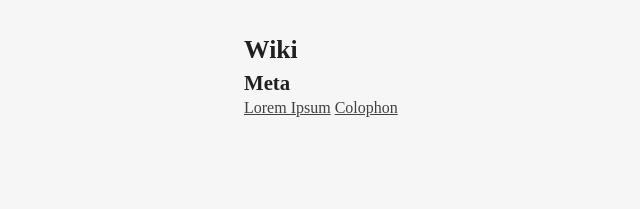
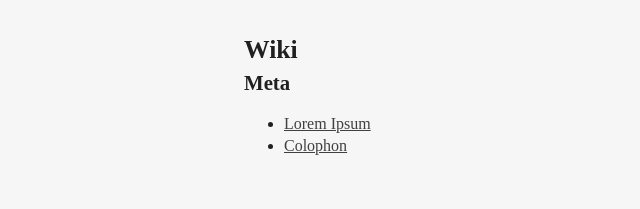
Before and after one commit to GraaantBowers/Mercury, a plain HTML site: page index.html in a window 1280 px wide. Shown: the whole page, without its empty margins (84-724 px from the left). Drawn offline with Linux system fonts and the light colour scheme.

Commit message:
Commit 2024-06-21T09:51:59

```diff
--- a/index.html
+++ b/index.html
@@ -10,8 +10,10 @@
 <body>
     <h1>Wiki</h1>
     <h2>Meta</h2>
-    <a href="wiki/lorem_ipsum.html">Lorem Ipsum</a>
-    <a href="wiki/colophon.html">Colophon</a>
+    <ul>
+        <li><a href="wiki/lorem_ipsum.html">Lorem Ipsum</a></li>
+        <li><a href="wiki/colophon.html">Colophon</a></li>
+    </ul>
 </body>
 
 </html>
```
